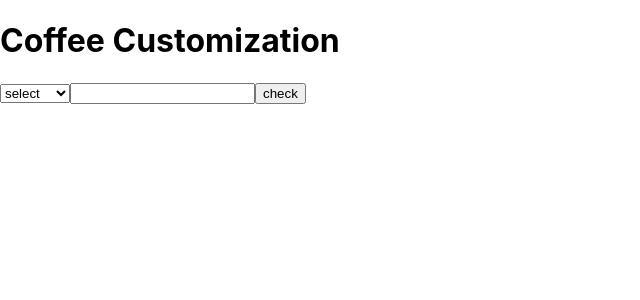
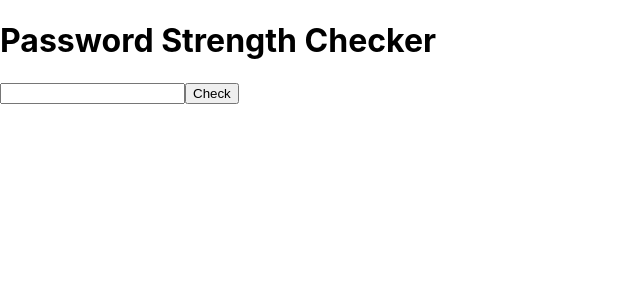
Before and after one commit to ApekshaV123/Hello, a React (Create React App) app: page / in a window 1280 px wide. Shown: the top 300 px of the page, without its empty margins (0-640 px from the left). Built offline with nearby package versions, Linux system fonts and the light colour scheme.

Commit message:
initial commit-password strength Checker

```diff
--- a/src/App.js
+++ b/src/App.js
@@ -3,37 +3,26 @@ import './App.css';
 import { use, useState } from 'react';
 
 function App() {
-  const [size, setSize] = useState("");
-  const [extraShot, setExtrashot] = useState("");
-  const [check, setCheck] = useState("");
-  const coffeeCustomization = () => {
-    if(size==="small" && extraShot==="order"){
-      setCheck("small with an option for extra shot espresso");
-    } else if(size==="medium" && extraShot==="order"){
-      setCheck("medium with an option for extra shot espresso");
-    } else if(size==="large" && extraShot==="order"){
-      setCheck("large with an option for extra shot espresso");
+  const [password,setPassword]=useState("");
+  const [check,setCheck]=useState("");
+  const passwordChecker=()=>{
+    if(password.length<6){
+      setCheck("Weak");
+    }else if(password.length>=6 && password.length<=10){
+      setCheck("Medium");
+    }else {
+      setCheck("Strong");
     }
   }
-  const customerOrder=(event)=>{
-    setSize(event.target.value);
-  }
-
-  const order = (event) => {
-    setExtrashot(event.target.value);
+  const Strength=(event)=>{
+    setPassword(event.target.value);
   }
   return (
     <div>
-      <h1>Coffee Customization</h1>
-      <select value={size} onChange={customerOrder}>
-        <option value={""}>select</option>
-        <option value={"small"}>Small</option>
-        <option value={"medium"}>Medium</option>
-        <option value={"large"}>Large</option>
-      </select>
-      <input type="text" value={extraShot} onChange={order} />
-      <button onClick={coffeeCustomization}>check</button>
-      <div>{check}</div>
+      <h1>Password Strength Checker</h1>
+      <input type="text"value={password} onChange={Strength}/>
+      <button onClick={passwordChecker}>Check</button>
+      <p>{check}</p>
     </div>
   );
 }
```
